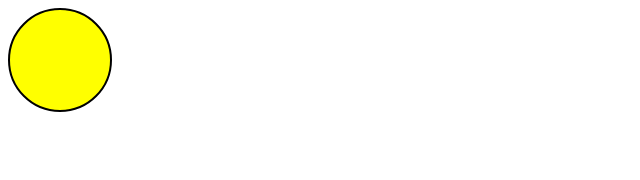
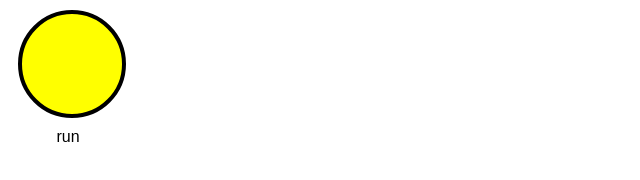
Before and after one commit to jrobinson01/sm-element, a website with bundled scripts: page index.html in a window 1280 px wide. Shown: the whole page, without its empty margins (0-640 px from the left). Built offline with nearby package versions, Linux system fonts and the light colour scheme.

Commit message:
make rendering async, cleanup

```diff
--- a/index.html
+++ b/index.html
@@ -3,6 +3,11 @@
   <head>
     <title>VComponent</title>
   </head>
+  <style>
+  html {
+    font-family: sans-serif;
+  }
+  </style>
   <body>
     <script src="./src/index.js" type="module"></script>
     <my-component yellowdelay="4000"></my-component>
--- a/src/index.js
+++ b/src/index.js
@@ -89,23 +89,33 @@ class MyComponent extends SMElement {
     return html`
       <style>
         div {
+          margin: 10px;
+          width: 100px;
+          text-align: center;
+        }
+        #light {
           width: 100px;
           height: 100px;
-        border: 2px solid black;
+          border: 4px solid black;
           background-color: black;
           border-radius: 50%;
         }
-      .green {
+        #light.green {
           background-color: green;
         }
-      .red {
+        #light.red {
           background-color: red;
         }
-      .yellow {
+        #light.yellow {
           background-color: yellow;
         }
       </style>
-    <div class="${color}"></div>
+      <div id="light" class="${color}"></div>
+      <div>
+        ${this.isState(this.currentState, this.states.green) ? `don't walk` :
+        this.isState(this.currentState, this.states.yellow) ? `run` :
+        this.isState(this.currentState, this.states.red) ? html`walk` : '' }
+      </div>
     `;
   }
 
```
Also changed, not shown: src/README.md (added), src/lib/sm-element.js. Lines whose indentation alone changed are shown as unchanged.
